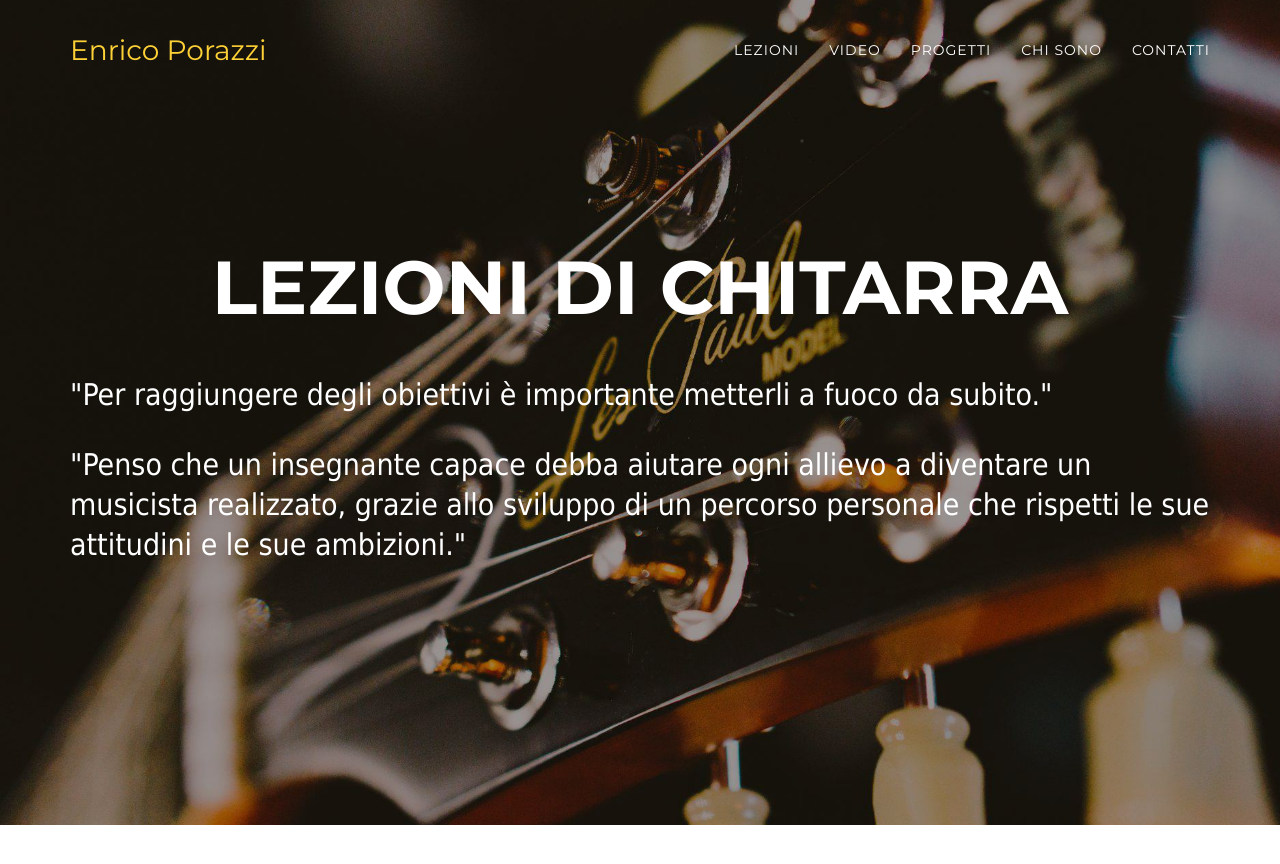
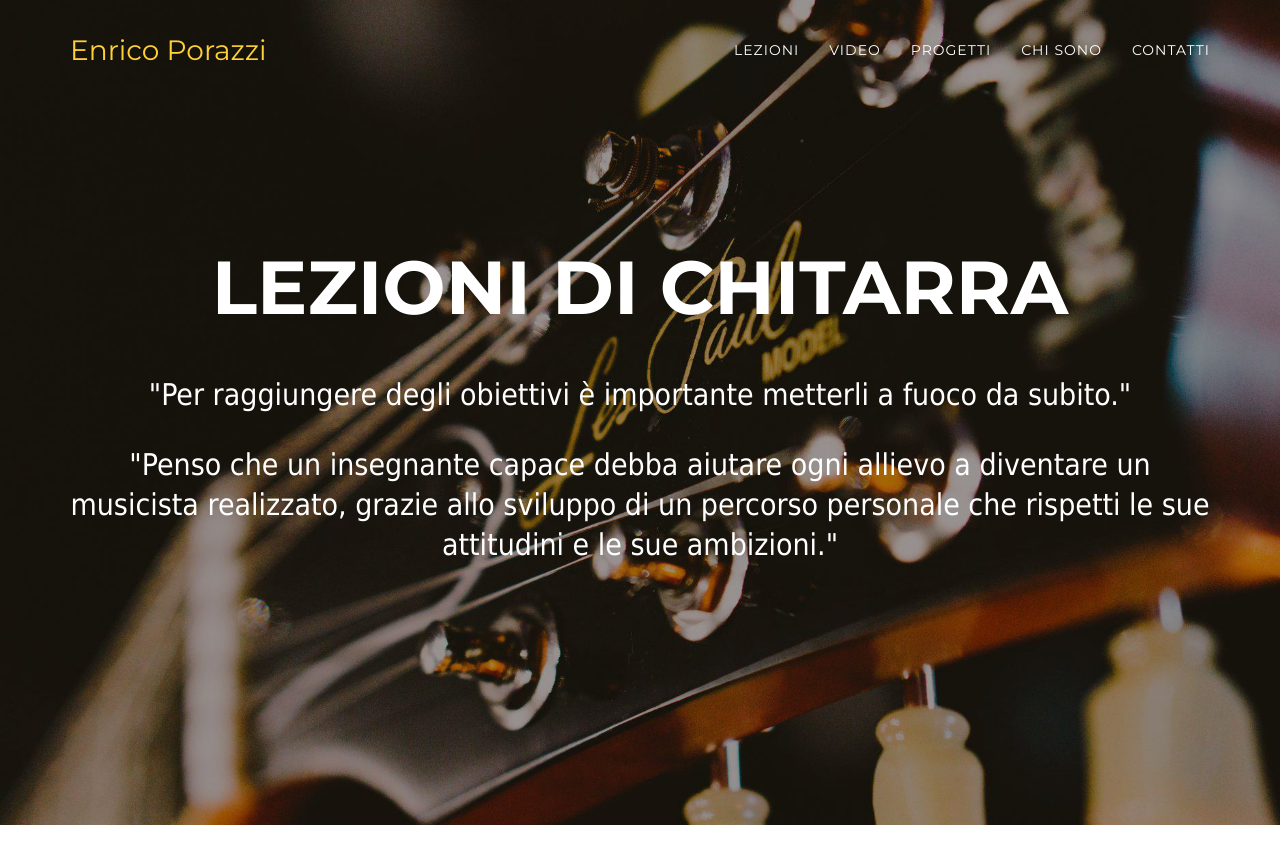
Before and after one commit to raffaweb/dev.enricoporazzi.com, a Jekyll site: the page built from index.md, in a window 1280 px wide and 900 px high. Shown: the top 864 px of the window. Built offline with Jekyll 4.4.1, drawn with Linux system fonts in a browser that asks for light colours; nearby versions of some CDN libraries; some web fonts are replaced.

Commit message:
rimesse al centro frasi homepage

```diff
--- a/_includes/hero.html
+++ b/_includes/hero.html
@@ -4,8 +4,8 @@
     <div class="container">
         <div class="intro-text">
             <div class="intro-heading">Lezioni di chitarra</div>
-            <div class="intro-lead-in" style="text-align:left">"Per raggiungere degli obiettivi è importante metterli a fuoco da subito."</div>
-            <div class="intro-lead-in" style="text-align:left">"Penso che un insegnante capace debba aiutare ogni allievo a diventare un musicista realizzato, grazie allo sviluppo di un percorso personale che rispetti le sue attitudini e le sue ambizioni."</div>
+            <div class="intro-lead-in" style="text-align:center">"Per raggiungere degli obiettivi è importante metterli a fuoco da subito."</div>
+            <div class="intro-lead-in" style="text-align:center">"Penso che un insegnante capace debba aiutare ogni allievo a diventare un musicista realizzato, grazie allo sviluppo di un percorso personale che rispetti le sue attitudini e le sue ambizioni."</div>
             <!--<a href="#lections" class="page-scroll btn btn-xl">Lezioni</a>-->
         </div>
     </div>
```
